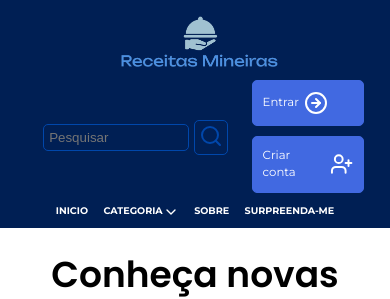
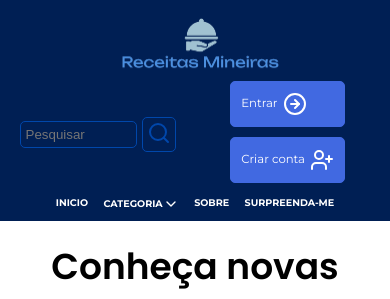
Before and after one commit to moises-elias/Receitas-Mineiras-React.js, a React (Vite) app: page / in a window 390 px wide. Shown: the top 299 px of the page. Built offline with nearby package versions, Linux system fonts and the light colour scheme.

Commit message:
fix: :bug: corrige bug na centralização dos botões de navegação do header
- Corrige a barra de navegação no cabeçalho, aplicando grid-templates fixas de acordo com a resolução.

```diff
--- a/src/components/Header/styles.header.scss
+++ b/src/components/Header/styles.header.scss
@@ -3,6 +3,8 @@ header {
   width: 100%;
   background-color: $azul-base;
   display: grid;
-
-  padding: 0 20px;
+  grid-template-columns: 1fr 2fr 1fr;
+  @media screen and (max-width: 768px) {
+    grid-template-columns: 1fr 1fr;
+  }
 }
```
